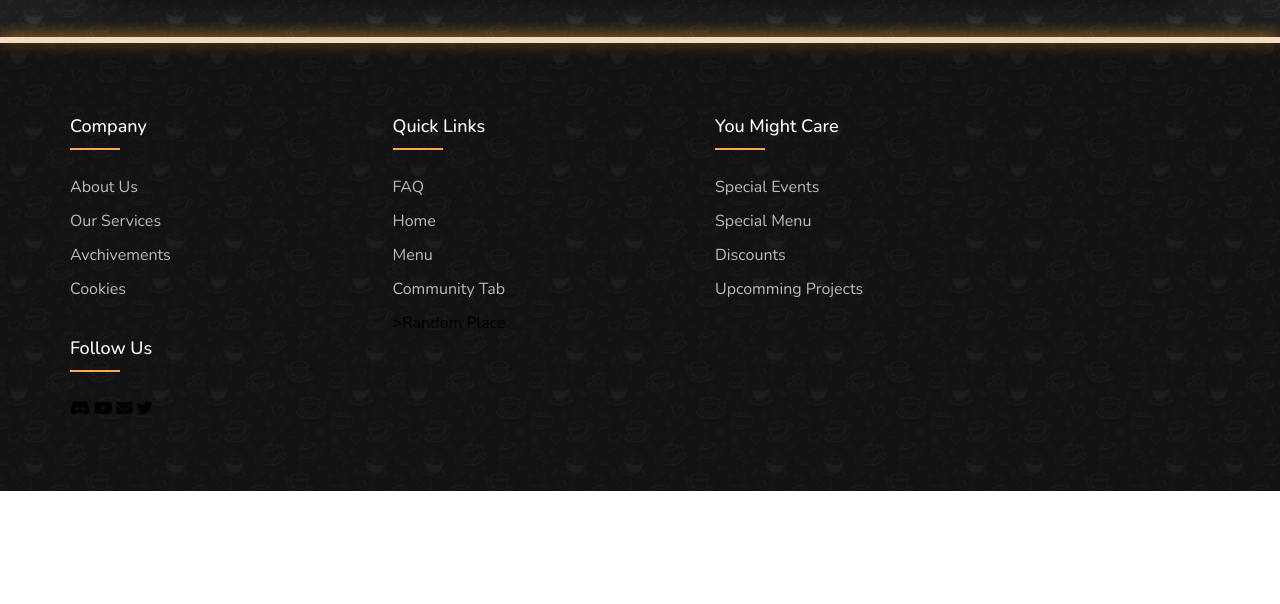
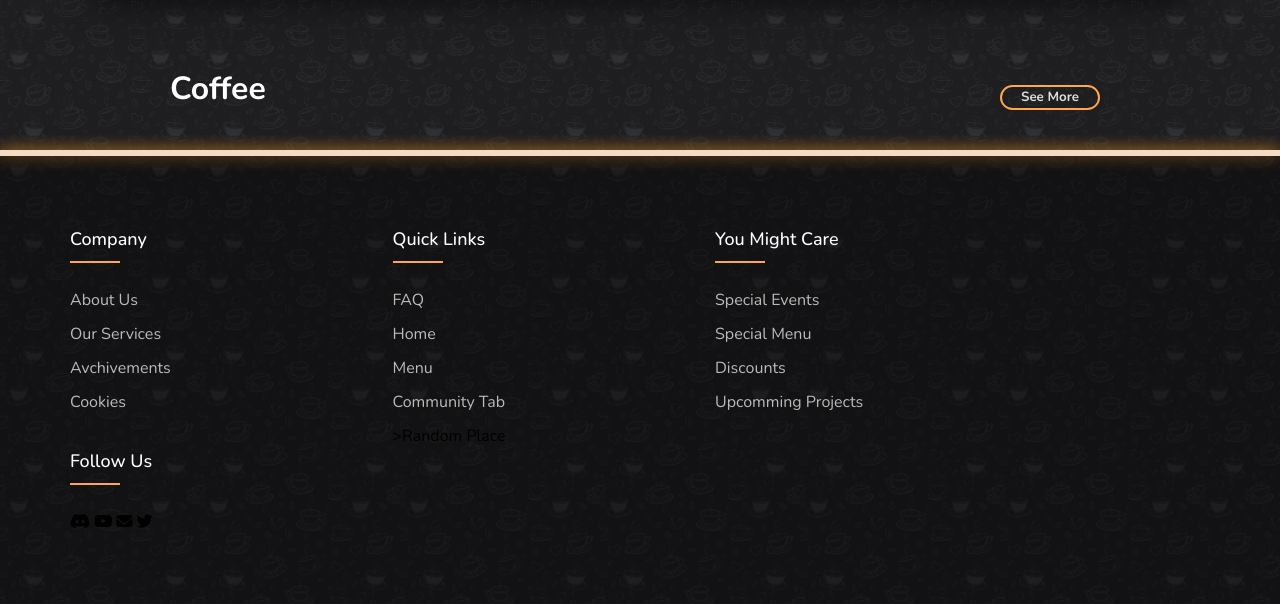
Before and after one commit to Trung02122007/LVCoffee_remastered, a website: page index.html in a window 1280 px wide. Shown: the part 1647-2251 px from the top of the page. Before the commit the page ends 2138 px from the top, so only its background shows below. Drawn offline with nearby package versions, Linux system fonts and the light colour scheme; some packages are replaced by stand-ins of ours; no server answers; a script that the page names is missing.

Commit message:
Add coffee product list and update footer links
Added a new product list section for coffee and updated the footer links.

```diff
--- a/index.html
+++ b/index.html
@@ -59,7 +59,7 @@
 <div class="product-list-container">
     <div class="product-list-head">
         <h1 class="product-list-title">Newly Added</h1>
-        <button class="product-list-seemore"><span class="animated-button"></span>See More</button>
+        <a href="menu.html"><button class="product-list-seemore"><span class="animated-button"></span>See More</button></a>
     </div>
     <div class="product-list" data-category="all"></div>
 </div>
@@ -70,6 +70,14 @@
     <video controls autoplay muted loop>
         <source src="video/Coffe Time _ Panasonic lumix gx80 _ Meike 25mm f_1.8.mp4" type="video/mp4">
     </video>
+</div>
+
+<div class="product-list-container">
+    <div class="product-list-head">
+        <h1 class="product-list-title">Coffee</h1>
+        <a href="menu.html"><button class="product-list-seemore"><span class="animated-button"></span>See More</button></a>
+    </div>
+    <div class="product-list" data-category="coffee"></div>
 </div>
 
 <!--Footer-->
```
